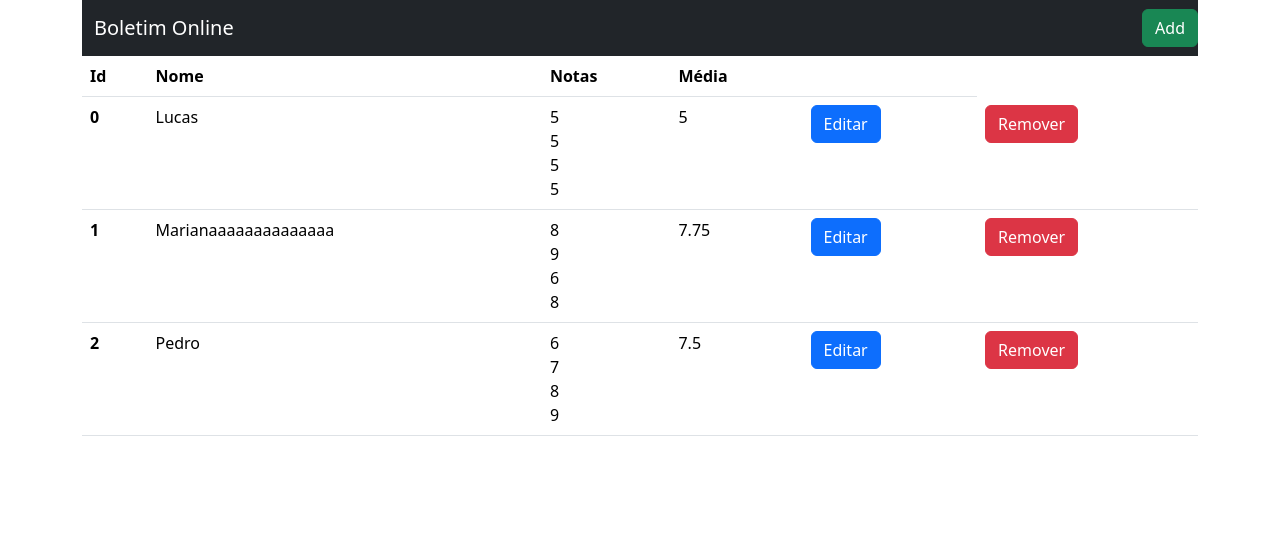
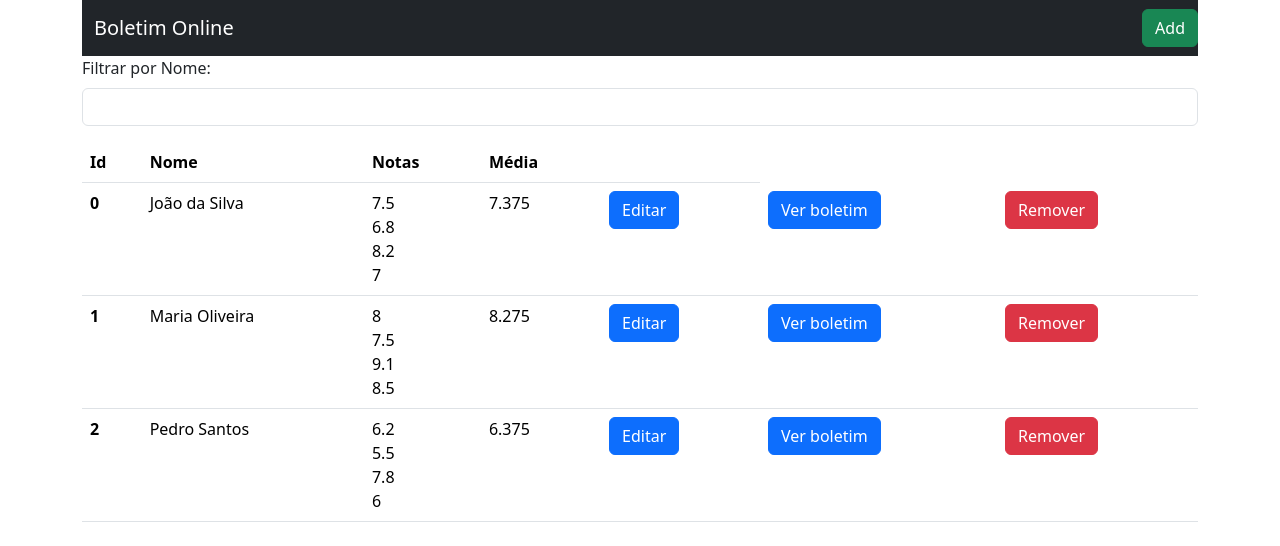
Before and after one commit to lucassdantas/boletim_crud_angular, an Angular app: page /student/home in a window 1280 px wide. Shown: the top 546 px of the page. Built offline with nearby package versions, Linux system fonts and the light colour scheme; data requests are answered from the project's data file.

Commit message:
add single pupil view

```diff
--- a/db.json
+++ b/db.json
@@ -2,33 +2,30 @@
   "students": [
     {
       "id": 0,
-      "name": "Lucas",
-      "notes": [
-        "5",
-        "5",
-        5,
-        5
-      ]
+      "name": "João da Silva",
+      "birthday": "1990-05-15",
+      "address": "Rua Principal, 123",
+      "photo": "url_da_foto",
+      "notes": [7.5, 6.8, 8.2, 7.0],
+      "situation": "Aprovado"
     },
     {
       "id": 1,
-      "name": "Marianaaaaaaaaaaaaaa",
-      "notes": [
-        8,
-        9,
-        6,
-        8
-      ]
+      "name": "Maria Oliveira",
+      "birthday": "1992-08-22",
+      "address": "Avenida Secundária, 456",
+      "photo": "url_da_foto",
+      "notes": [8.0, 7.5, 9.1, 8.5],
+      "situation": "Aprovado"
     },
     {
       "id": 2,
-      "name": "Pedro",
-      "notes": [
-        6,
-        7,
-        8,
-        9
-      ]
+      "name": "Pedro Santos",
+      "birthday": "1995-03-10",
+      "address": "Travessa Alternativa, 789",
+      "photo": "url_da_foto",
+      "notes": [6.2, 5.5, 7.8, 6.0],
+      "situation": "Reprovado"
     }
   ]
 }
--- a/src/app/student/create/create.component.ts
+++ b/src/app/student/create/create.component.ts
@@ -14,6 +14,11 @@ export class CreateComponent {
     id:0,
     name: '',
     notes: [0,0,0,0],
+    birthday: '',
+    photoUrl:'',
+    address:'',
+    situation:''
+
     //media: 0
   }
 
--- a/src/app/student/edit/edit.component.ts
+++ b/src/app/student/edit/edit.component.ts
@@ -20,7 +20,10 @@ export class EditComponent implements OnInit {
     id:0,
     name: '',
     notes: [0,0,0,0],
-    //media: 0
+    birthday: '',
+    photoUrl:'',
+    address:'',
+    situation:''
   }
 
   ngOnInit(): void {
--- a/src/app/student/home/home.component.html
+++ b/src/app/student/home/home.component.html
@@ -1,4 +1,8 @@
 <div class="container">
+    <label for="filterName" class="form-label">Filtrar por Nome:</label>
+    <input type="text" id="filterName" [(ngModel)]="filterName" class="form-control mb-3" (input)="updateFilteredStudents()" />
+
+
     <table class="table">
         <thead>
             <tr>
@@ -10,7 +14,7 @@
             </tr>
         </thead>
         <tbody>
-            <tr *ngFor="let student of allStudents; let i = index">
+            <tr *ngFor="let student of filteredStudents; let i = index">
                 <th scope='row'>{{student.id}}</th>
                 <td>{{student.name}}</td>
                 <td>
@@ -19,6 +23,7 @@
                 </td>
                 <td>{{media[i]}}</td>
                 <td><a href='' class="btn btn-primary" [routerLink]="['/student/edit', student.id]">Editar</a></td>
+                <td><a href='' class="btn btn-primary" [routerLink]="['/student/view', student.id]">Ver boletim</a></td>
                 <td><button type="button" (click)="deleteStudent(student.id)" class="btn btn-danger">Remover</button></td>
             </tr>
         </tbody>
--- a/src/app/student/home/home.component.ts
+++ b/src/app/student/home/home.component.ts
@@ -9,6 +9,9 @@ import { StudentService } from '../student.service';
 export class HomeComponent implements OnInit{
   media:number[] = []
   allStudents: Student[] = [];
+  filterName:string = ''
+  filteredStudents: Student[] = []
+
   constructor(private studentService: StudentService){}
 
   ngOnInit(): void {
@@ -20,15 +23,22 @@ export class HomeComponent implements OnInit{
         student.notes.forEach(note => sum += Number(note));
         this.media[i] = sum / student.notes.length;
       });
+
+      this.filteredStudents = this.allStudents;
     })
   }
 
   deleteStudent(id:number){
     this.studentService.delete(id).subscribe({
       next: data => {
-        this.allStudents = this.allStudents.filter(_ => _.id != id)
+        this.filteredStudents = this.filteredStudents.filter(_ => _.id != id)
       }
     })
   }
 
+  updateFilteredStudents(){
+    this.filteredStudents = this.allStudents.filter(
+      student => student.name.toLowerCase().includes(this.filterName.toLowerCase())
+    );
+  }
 }
--- a/src/app/student/student-routing.module.ts
+++ b/src/app/student/student-routing.module.ts
@@ -3,13 +3,15 @@ import { RouterModule, Routes } from '@angular/router';
 import { HomeComponent } from './home/home.component';
 import { CreateComponent } from './create/create.component';
 import { EditComponent } from './edit/edit.component';
+import { ViewComponent } from './view/view.component';
 
 const routes: Routes = [
   {path:'student/home', component: HomeComponent},
   {path:'student', redirectTo: 'student/home', pathMatch: 'full'},
   {path:'', redirectTo: 'student/home', pathMatch: 'full'},
   {path:'student/create', component: CreateComponent},
-  {path:'student/edit/:id', component: EditComponent}
+  {path:'student/edit/:id', component: EditComponent},
+  {path:'student/view/:id', component:ViewComponent}
 ];
 
 @NgModule({
--- a/src/app/student/student.module.ts
+++ b/src/app/student/student.module.ts
@@ -7,12 +7,14 @@ import { CreateComponent } from './create/create.component';
 import { EditComponent } from './edit/edit.component';
 
 import { FormsModule } from '@angular/forms';
+import { ViewComponent } from './view/view.component';
 
 @NgModule({
   declarations: [
     HomeComponent,
     CreateComponent,
-    EditComponent
+    EditComponent,
+    ViewComponent
   ],
   imports: [
     CommonModule,
--- a/src/app/student/student.service.ts
+++ b/src/app/student/student.service.ts
@@ -13,6 +13,9 @@ export class StudentService {
     return this.httpClient.get<Student[]>('http://localhost:3000/students')
   }
 
+  get(id:number){
+    return this.httpClient.get<Student>(`http://localhost:3000/students/${id}`)
+  }
   create(data: Student){
     return this.httpClient.post('http://localhost:3000/students', data)
   }
--- a/src/app/student/student.ts
+++ b/src/app/student/student.ts
@@ -2,5 +2,8 @@ export interface Student {
     id:number,
     name:string,
     notes:number[],
-    //media:number
+    photoUrl:string,
+    birthday:string,
+    address:string,
+    situation:string
 }
--- /dev/null
+++ b/src/app/student/view/view.component.html
@@ -0,0 +1,24 @@
+<div class="container mt-4">
+    <div class="row">
+      <div class="col-md-4">
+        <!-- Imagem do aluno -->
+        <img src="{{ student.photo }}" alt="Foto do Aluno" class="img-fluid rounded">
+      </div>
+      <div class="col-md-8">
+        <!-- Detalhes do aluno -->
+        <h2>{{ student.fullName }}</h2>
+        <p>Idade: {{ student.age }}</p>
+        <p>Endereço: {{ student.address }}</p>
+
+        <h4>Notas nos Bimestres</h4>
+        <ul class="list-group">
+          <li class="list-group-item" *ngFor="let bimetre of student.bimetres; let i = index">
+            Bimestre {{ i + 1 }}: {{ bimetre }}
+          </li>
+        </ul>
+
+        <p>Média: {{ student.media }}</p>
+        <p>Situação: {{ student.media < 5 ? 'Reprovado' : 'Aprovado' }}</p>
+      </div>
+    </div>
+  </div>
--- /dev/null
+++ b/src/app/student/view/view.component.ts
@@ -0,0 +1,42 @@
+import { Component, OnInit } from '@angular/core';
+import { Student } from '../student';
+import { StudentService } from '../student.service';
+import { ActivatedRoute, Router } from '@angular/router';
+@Component({
+  selector: 'app-view',
+  templateUrl: './view.component.html',
+  styleUrls: ['./view.component.css']
+})
+export class ViewComponent {
+  media:number[] = []
+  student:  Student = {
+    id:0,
+    name: '',
+    notes: [0,0,0,0],
+    birthday: '',
+    photoUrl:'',
+    address:'',
+    situation:''
+  }
+  filterName:string = ''
+  filteredStudents: Student[] = []
+
+  constructor(
+    private studentsService: StudentService,
+    private router: Router,
+    private route: ActivatedRoute
+    ){}
+
+  ngOnInit(): void {
+    this.route.paramMap.subscribe(student => {
+      let id = Number(student.get('id'))
+      this.getStudentByIdAndEdit(id)
+    })
+  }
+  getStudentByIdAndEdit(id:number){
+    this.studentsService.edit(id).subscribe(data => {
+      this.student = data
+    })
+  }
+
+}
```
Also changed, not shown: src/app/student/view/view.component.css (added), 1 other file (tests, documents, lock files or other folders).
